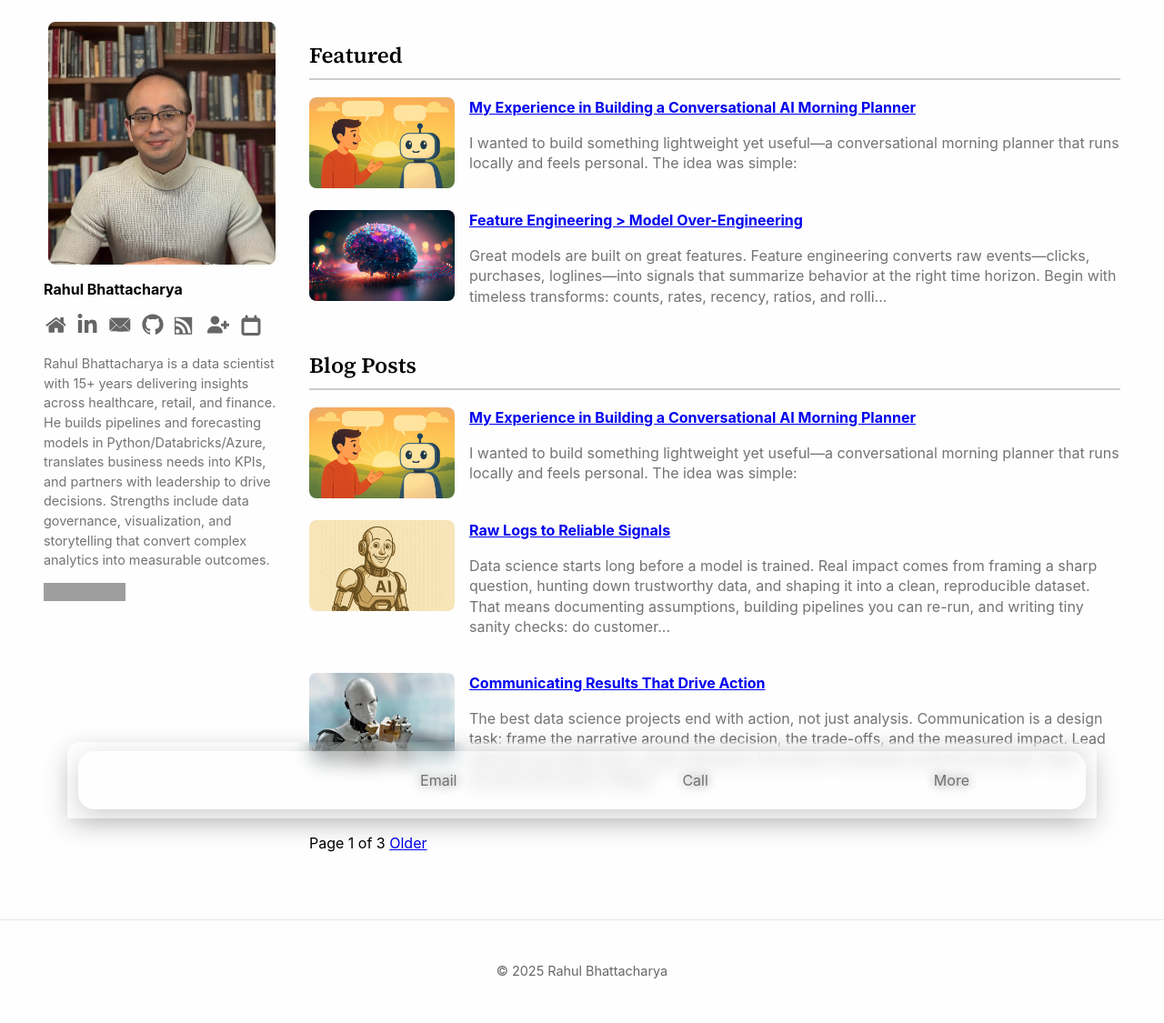
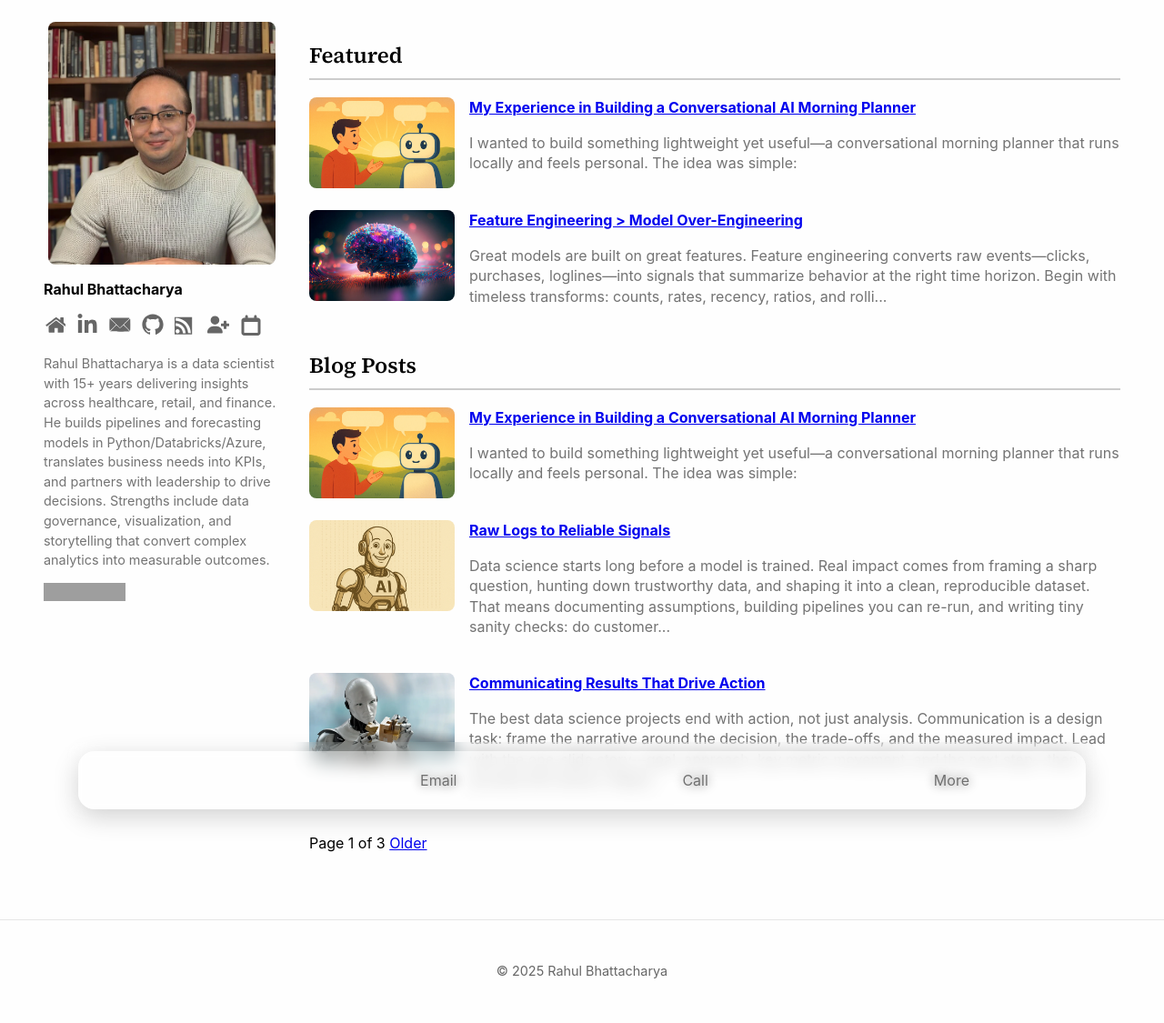
Before and after one commit to RahulBhattacharya1/RahulBhattacharya1.github.io, a Jekyll site: the page built from index.html, in a window 1280 px wide. Shown: the whole page at 91% size. Built offline with Jekyll 4.4.1, drawn with Linux system fonts in a browser that asks for light colours; the list of posts is cut into pages by our own code; grey boxes are pictures that could not be loaded.

Commit message:
Update main.scss

```diff
--- a/assets/css/main.scss
+++ b/assets/css/main.scss
@@ -559,7 +559,7 @@
   border-top-right-radius: var(--bar-radius);
   margin: 0 auto;
   max-width: 1100px;
-  box-shadow: var(--bar-shadow);
+  box-shadow: none;
   pointer-events: auto;
   transition: transform 220ms ease, opacity 220ms ease, background-color 220ms ease;
 }
@@ -606,6 +606,18 @@
   pointer-events: none;
 }
 
+.is-scrolling-up .mobile-glassbar{
+  opacity: 0;
+  transform: translateY(8px);
+  pointer-events: none;
+  transition: opacity .22s ease, transform .22s ease;
+}
+.is-scrolling-down .mobile-glassbar{
+  opacity: 1;
+  transform: translateY(0);
+  pointer-events: auto;
+}
+
 .is-scrolling-up .bottom-nav--up{
   opacity: 1;
   transform: translateY(0);
```
